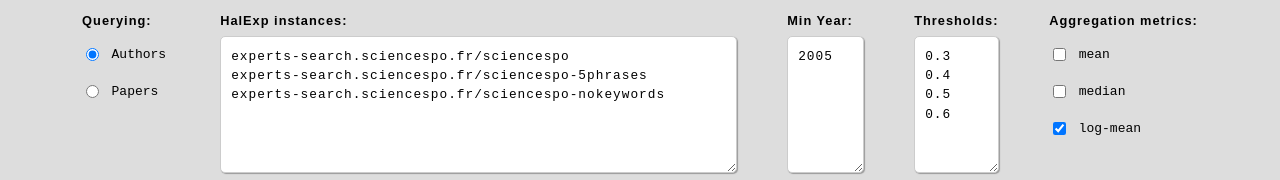
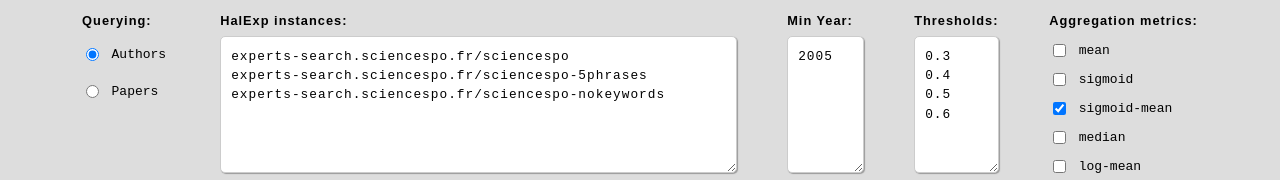
Before and after one commit to medialab/halexp, a website: page tester/index.html in a window 1280 px wide. Shown: the top 180 px of the page. Drawn offline with Linux system fonts and the light colour scheme.

Commit message:
add sigmoids to metrics

```diff
--- a/tester/index.html
+++ b/tester/index.html
@@ -48,9 +48,13 @@
           <label>Aggregation metrics:</label>
           <input type="checkbox" name="mean" id="metric_mean" value="mean" />
           <span>mean</span><br />
+          <input type="checkbox" name="mean" id="metric_sigmoid" value="sigmoid" />
+          <span>sigmoid</span><br />
+          <input type="checkbox" name="mean" id="metric_sigmoid-mean" value="sigmoid-mean" checked />
+          <span>sigmoid-mean</span><br />
           <input type="checkbox" name="median" id="metric_median" value="median" />
           <span>median</span><br />
-          <input type="checkbox" name="log-mean" id="metric_log-mean" value="log-mean" checked />
+          <input type="checkbox" name="log-mean" id="metric_log-mean" value="log-mean" />
           <span>log-mean</span>
         </div>
       </div>
--- a/tester/index.js
+++ b/tester/index.js
@@ -144,6 +144,8 @@
 document.getElementById('thresholds').addEventListener('keyup', prepareTable);
 
 document.getElementById('metric_mean').addEventListener('change', prepareTable);
+document.getElementById('metric_sigmoid').addEventListener('change', prepareTable);
+document.getElementById('metric_sigmoid-mean').addEventListener('change', prepareTable);
 document.getElementById('metric_median').addEventListener('change', prepareTable);
 document.getElementById('metric_log-mean').addEventListener('change', prepareTable);
 
--- a/tester/style.css
+++ b/tester/style.css
@@ -46,9 +46,14 @@
 input {
   font-family: monospace;
 }
-.input span, .input input[type="checkbox"], .input input[type="radio"] {
+.input span, .input input[type="radio"] {
   font-family: monospace;
   margin: 12px 4px;
+  vertical-align: middle;
+}
+.input input[type="checkbox"] {
+  font-family: monospace;
+  margin: 8px 4px;
   vertical-align: middle;
 }
 #nb_results {
```
